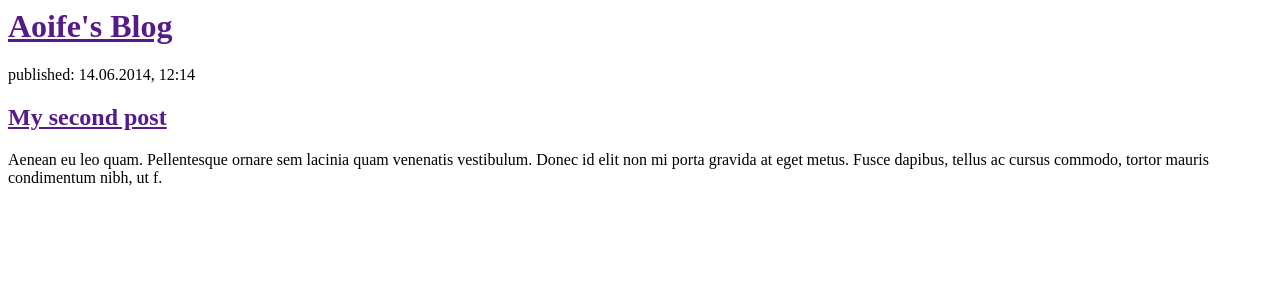
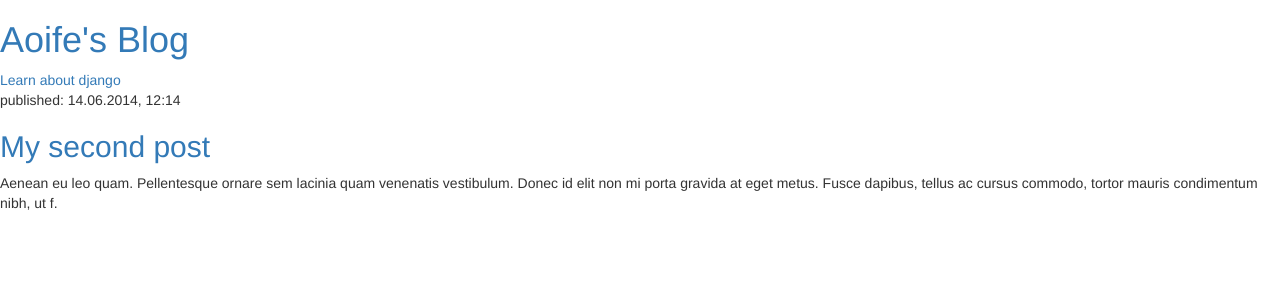
Before and after one commit to aoifeob/django-blog, a Django app: page / in a window 1280 px wide. Shown: the top 300 px of the page. Run offline with Django 3.2, Linux system fonts and the light colour scheme; data that the repository does not hold is empty; some libraries are stand-ins or nearby versions.

Commit message:
Some html and css changes

```diff
--- /dev/null
+++ b/blog/static/css/blog.css
@@ -0,0 +1,3 @@
+h1 a {
+    color: #BB5CDB;
+}
--- a/blog/templates/blog/post_list.html
+++ b/blog/templates/blog/post_list.html
@@ -2,6 +2,8 @@
 
 
     <head>
+      <link rel="stylesheet" href="//maxcdn.bootstrapcdn.com/bootstrap/3.2.0/css/bootstrap.min.css">
+<link rel="stylesheet" href="//maxcdn.bootstrapcdn.com/bootstrap/3.2.0/css/bootstrap-theme.min.css">
         <title>Aoife's blog</title>
     </head>
 
@@ -9,6 +11,7 @@
     <body>
       <div>
           <h1><a href="">Aoife's Blog</a></h1>
+          <a href="https://en.wikipedia.org/wiki/Django" class="external_link" id="link_to_wiki_page">Learn about django</br></a>
       </div>
 
 
```
